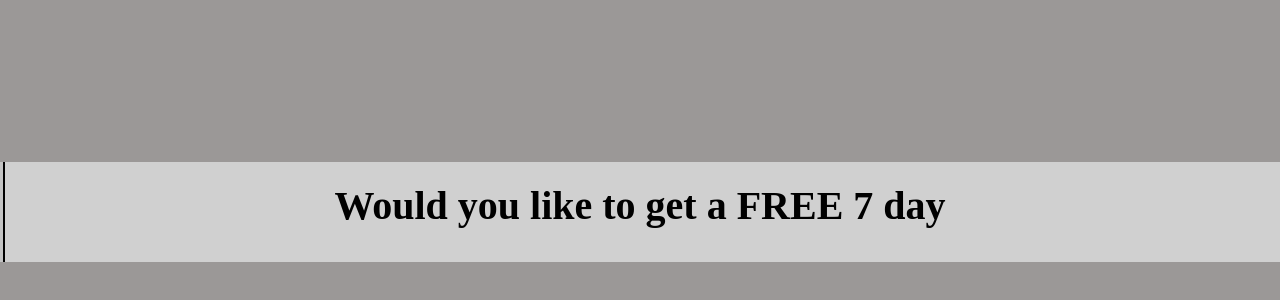
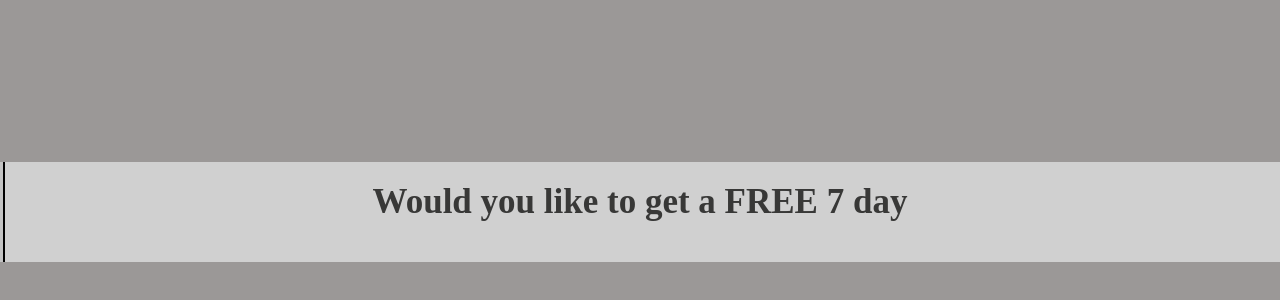
Before and after one commit to abror111/animate, a plain HTML site: page index.html in a window 1280 px wide. Shown: the part 132-432 px from the top of the page. Drawn offline with Linux system fonts and the light colour scheme.

Commit message:
o'zdartirish kk

```diff
--- a/css/stye.css
+++ b/css/stye.css
@@ -8,9 +8,10 @@ body{
 }
 
 h1{
-                    font-size:40px;
+                    font-size:35px;
                     text-align: center;
                     padding-top:20px;
+                    color:#383837;
 }
 .container_div{
                     background-color:#D0D0D0;
@@ -32,7 +33,8 @@ h1{
                     transition-duration:3s;
 }
 .container_div:hover .container_div-1{
-    width:1370px ;
+    width:100%;
     background-color:#D0D0D0;
     transition-duration:3s;
+
 }
```
